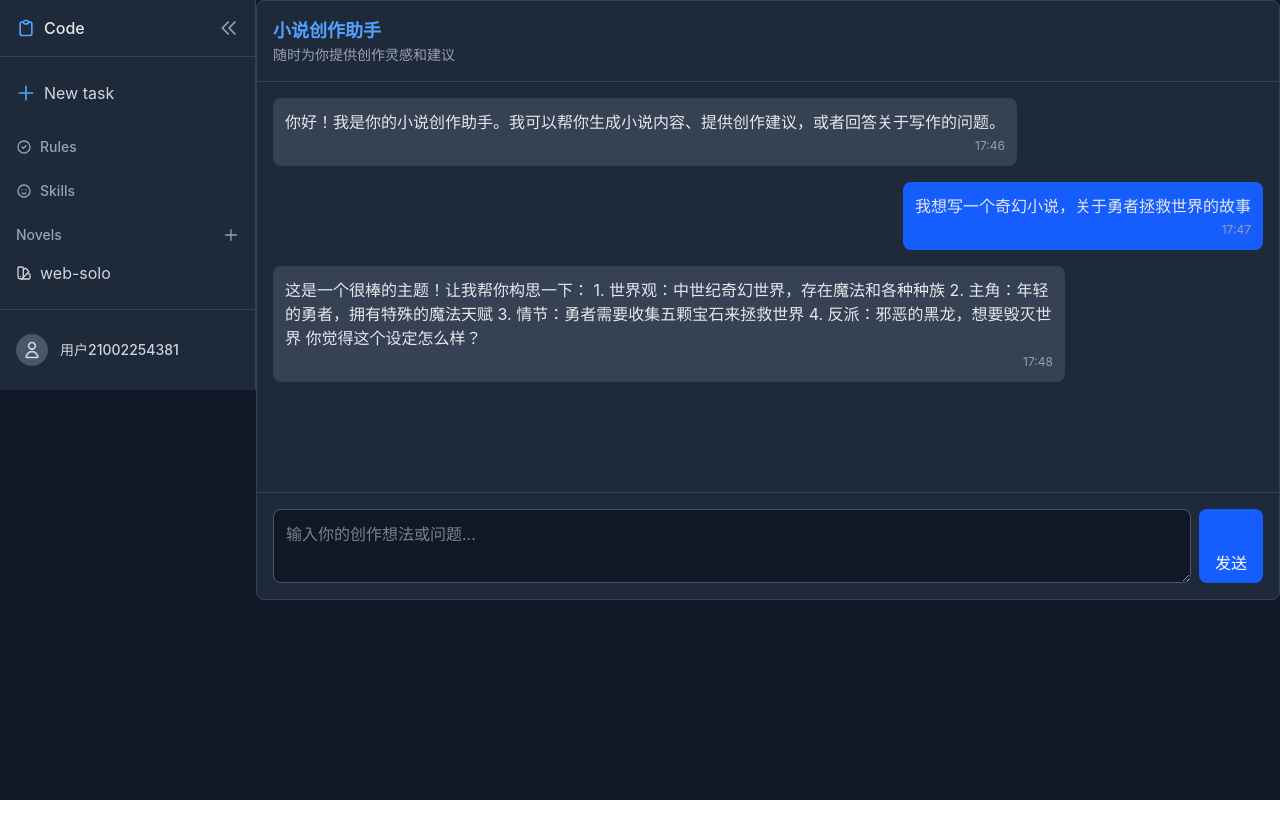
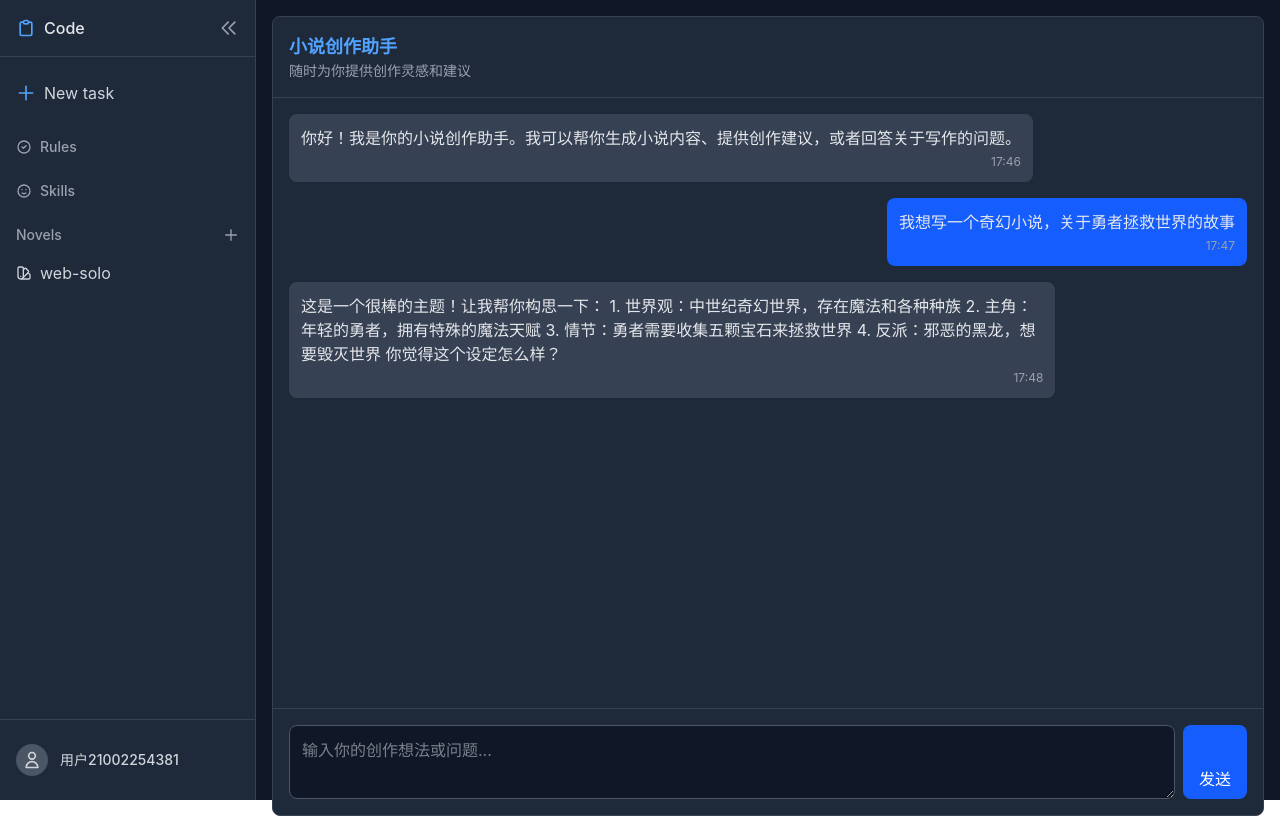
Before and after one commit to MOmo-zg/web-solo, a SvelteKit app: page / in a window 1280 px wide. Built offline with nearby package versions, Linux system fonts and the light colour scheme.

Commit message:
feat: 开发小说创作 Agent 界面
Co-authored-by: traeagent <traeagent@users.noreply.github.com>

```diff
--- a/src/lib/components/AgentChat.svelte
+++ b/src/lib/components/AgentChat.svelte
@@ -38,7 +38,7 @@
 	}
 </script>
 
-<div class="bg-gray-800 rounded-lg border border-gray-700 h-[600px] flex flex-col">
+<div class="bg-gray-800 rounded-lg border border-gray-700 h-full flex flex-col">
 	<!-- 聊天头部 -->
 	<div class="border-b border-gray-700 p-4">
 		<h2 class="text-lg font-semibold text-blue-400">小说创作助手</h2>
--- a/src/routes/+layout.svelte
+++ b/src/routes/+layout.svelte
@@ -14,7 +14,7 @@
 <svelte:head><link rel="icon" href={favicon} /></svelte:head>
 <div class="min-h-screen bg-gray-900 text-gray-200 flex">
 	<!-- 左侧边栏 -->
-	<div class={`${sidebarOpen ? 'w-64' : 'w-0'} bg-gray-800 border-r border-gray-700 transition-all duration-300 ease-in-out overflow-hidden flex flex-col h-full`}>
+	<div class={`${sidebarOpen ? 'w-64' : 'w-0'} bg-gray-800 border-r border-gray-700 transition-all duration-300 ease-in-out overflow-hidden flex flex-col h-screen`}>
 		<div class="p-4 border-b border-gray-700 flex justify-between items-center">
 			<div class="flex items-center space-x-2">
 				<svg xmlns="http://www.w3.org/2000/svg" class="h-5 w-5 text-blue-400" fill="none" viewBox="0 0 24 24" stroke="currentColor">
@@ -125,7 +125,7 @@
 	</div>
 
 	<!-- 主内容区域 -->
-	<div class="flex-1">
+	<div class="flex-1 h-screen p-4">
 		{@render children()}
 	</div>
 </div>
```
